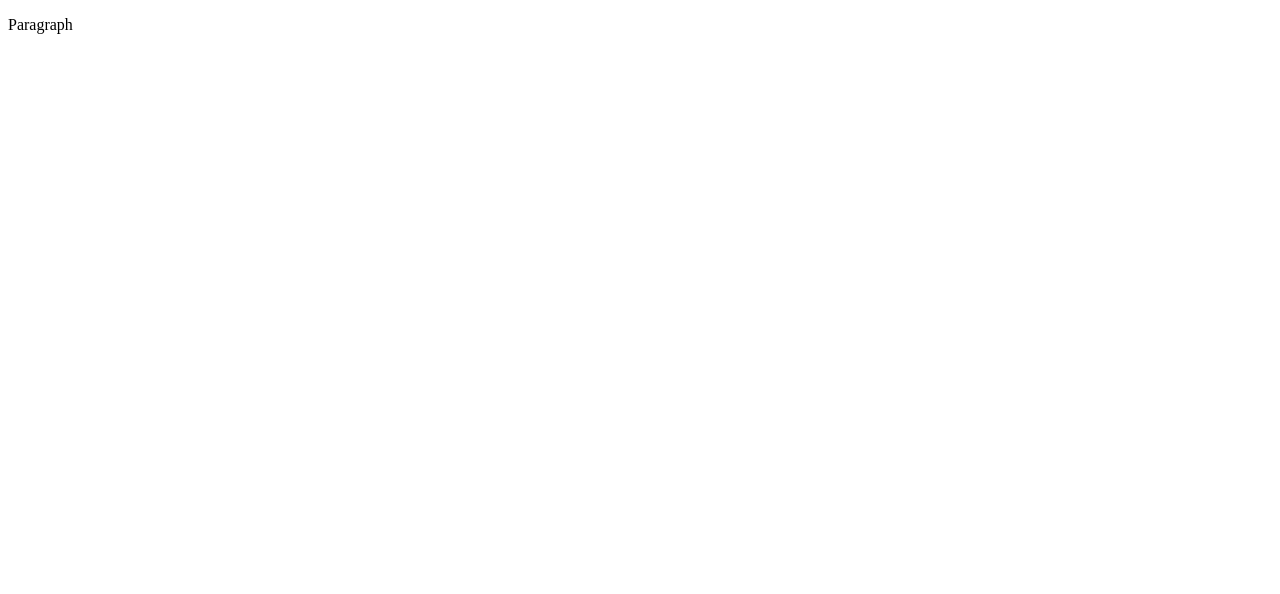
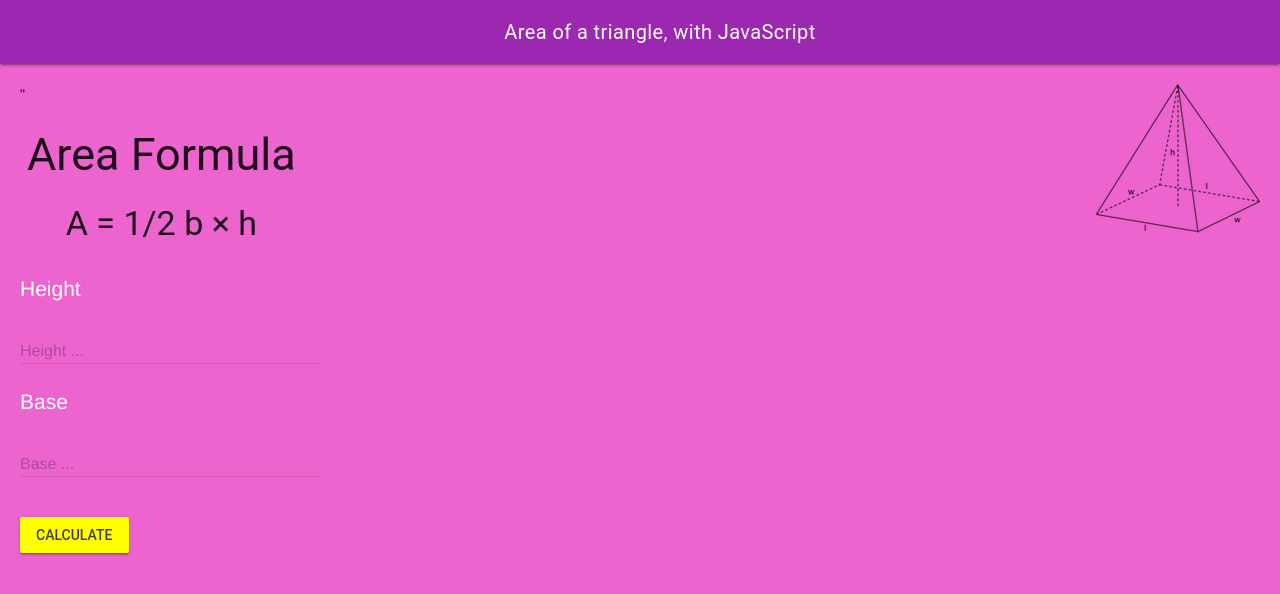
Before and after one commit to MTHS-ICS2O-2-2022/ICS2O-Unit-3-02-Olivia-Boyce-Richardson, a plain HTML site: page index.html in a window 1280 px wide. Drawn offline with nearby package versions, Linux system fonts and the light colour scheme.

Commit message:
html work

```diff
--- a/css/style.css
+++ b/css/style.css
@@ -2,3 +2,35 @@
 * Created on: Sep 2020
 * This file contains the CSS for index.html
 */
+img {
+  float: right;
+}
+
+.mdl-layout__header-row {
+  align-items: center;
+  justify-content: center;
+}
+
+.mdl-layout__content {
+  padding-left: 15pt;
+  padding-right: 15pt;
+  padding-top: 15pt;
+}
+
+/* Due to error in MDL : https://github.com/google/material-design-lite/issues/5281
+*/
+.mdl-ripple {
+  background: #000;
+  opacity: 0.001;
+}
+
+body {
+  background-color: rgb(237 100 207);
+}
+
+p {
+  color: white;
+  font-family: Helvetica, Arial, sans-serif;
+  font-size: 1.5rem;
+  padding-top: 5pt;
+}
--- a/index.html
+++ b/index.html
@@ -1,9 +1,69 @@
 <!DOCTYPE html>
 <html>
-  <head>
-    <title>Title</title>
-  </head>
-  <body>
-    <p>Paragraph</p>
-  </body>
+<head>
+  <meta charset="utf-8" />
+  <meta name="description" content="Area of a triangle, with JavaScript" />
+  <meta name="keywords" content="mths, ics2o" />
+  <meta name="author" content olivia b-r />
+  <meta name="viewport" content="width=device-width, initial-scale=1.0" />
+  <link rel="apple-touch-icon" sizes="180x180" href="fat dog apple-touch-icon.jpg" />
+  <link rel="icon" type="image/png" sizes="32x32" href="fat dog favicon-32x32.jpg" />
+  <link rel="icon" type="image/png" sizes="16x16" href="fat dog favicon-16x16.jpg" />
+  <link rel="manifest" href="site.webmanifest" />
+  <link rel="stylesheet" href="https://fonts.googleapis.com/icon?family=Material+Icons" />
+  <link rel="stylesheet" href="https://code.getmdl.io/1.3.0/material.purple-yellow.min.css" />
+  <link rel="stylesheet" href="./css/style.css" />
+  <title>Area of a triangle, with JavaScript</title>
+</head>
+<body>
+  <script defer src="https://code.getmdl.io/1.3.0/material.min.js"></script>
+  <script src="./js/script.js"></script>
+  <div class="mdl-layout mdl-js-layout mdl-layout--fixed-header">
+    <header class="mdl-layout__header">
+      <div class="mdl-layout__header-row">
+        <span class="mdl-layout-title">Area of a triangle, with JavaScript</span>
+      </div>
+    </header>
+    <main class="mdl-layout__content">
+      <table>
+        <tr>
+          <th></th>
+          <th>
+            <h2>Area Formula</h2>
+            <h3>A = 1/2 b × h</h3>
+          </th>
+        </tr>
+        <img src="./images/rectangular_pyramid (1).png" alt="style" . />"
+      </table>
+      <!-- Simple Textfield -->
+      <form action="#">
+        <p>Height</p>
+        <div class="mdl-textfield mdl-js-textfield">
+          <input class="mdl-textfield__input" type="text" pattern="-?[0-9]*(\.[0-9]+)?" id="height of the triangle" />
+          <label class="mdl-textfield__label" for="height of the triangle">Height ...</label>
+          <span class="mdl-textfield__error">Input is not a number!</span>
+        </div>
+      </form>
+      <!-- Numeric Textfield -->
+      <form action="#">
+        <p>Base</p>
+        <div class="mdl-textfield mdl-js-textfield">
+          <input class="mdl-textfield__input" type="text" pattern="-?[0-9]*(\.[0-9]+)?" id="base of the triangle" />
+          <label class="mdl-textfield__label" for="base of the triangle">Base ...</label>
+          <span class="mdl-textfield__error">Input is not a number!</span>
+        </div>
+      </form>
+      <br />
+      <!-- Raised button with ripple -->
+      <button class="mdl-button mdl-js-button mdl-button--raised mdl-js-ripple-effect mdl-button--accent"
+        onclick="calculate()">
+        Calculate
+      </button>
+      <br />
+      <div id="answers">
+        <div id="area"></div>
+      </div>
+    </main>
+  </div>
+</body>
 </html>
--- a/js/script.js
+++ b/js/script.js
@@ -3,3 +3,18 @@
 // Created by: Mr. Coxall
 // Created on: Sep 2020
 // This file contains the JS functions for index.html
+'use strict'
+/**
+ * This function calculates area and perimeter of rectangle.
+ */
+function calculate () {
+  // input
+  const height = parseInt(document.getElementById('height of the triangle').value)
+  const base = parseInt(document.getElementById('base of the triangle').value)
+
+  // process
+  const area = height / 2 * base
+
+  // output
+  document.getElementById('area').innerHTML = 'Area is: ' + area + ' cm²'
+}
```
Also changed, not shown: design/flowchart.png (added), design/storyboard.png (added), images/rectangular_pyramid (1).png (added), 2 other files.
